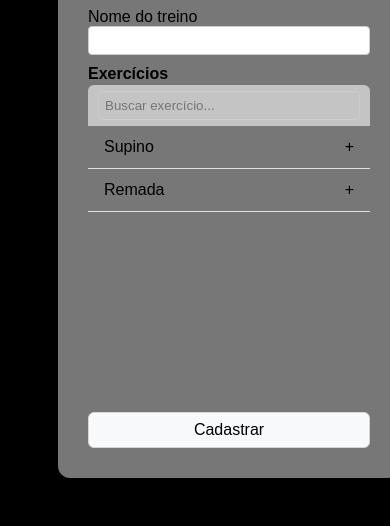
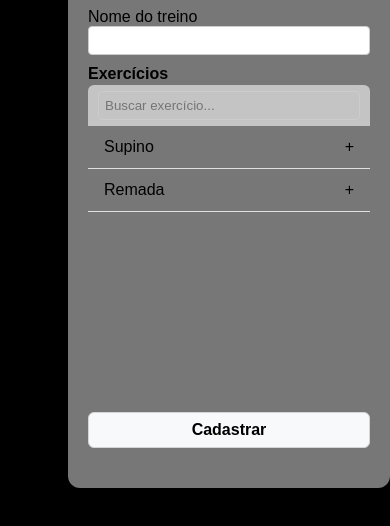
Before and after one commit to Luuhpaaa/workoutdeveloper, a plain HTML site: page pages/novo_treino.html in a window 390 px wide. Shown: the part 256-782 px from the top of the page. Drawn offline with Linux system fonts and the light colour scheme.

Commit message:
Style: trabalhei no tamanho das fontes globais e adicionei responsividade à aplicação

```diff
--- a/assets/style.css
+++ b/assets/style.css
@@ -1,4 +1,6 @@
 @import url('https://fonts.googleapis.com/css2?family=Roboto:wght@300;400;500;700&display=swap');
+:root {
+  --scale-factor: 1.25;}
 
 *,
 *::before,
@@ -10,6 +12,7 @@ textarea,
 select {
   font-family: 'Space Grotesk', sans-serif !important;
 }
+
 *,
 *::before,
 *::after {
@@ -19,16 +22,37 @@ select {
 body{
     font-family:'Space Grotesk', sans-serif !important;
     background-color:black;
+    font-size: calc(1rem * var(--scale-factor));
 }
-input,
-button,
-textarea,
-select {
-  font-family: inherit;
-}
+
 h1, h2, h3, h4, p, li, label{
     color: rgb(252, 253, 253);
     font-family: Cambria, Cochin, Georgia, Times, 'Times New Roman', serif;
+}
+@media (max-width: 768px) {
+  :root {
+    --scale-factor: 1; }
+
+  body {
+    padding: 10px;
+  }
+
+  .card_novotreino {
+    width: 100% !important;
+    padding: 20px !important;
+  }
+
+  .card_treino_exercicio,
+  .form-container {
+    flex-direction: column !important;
+    gap: 20px !important;
+  }
+
+  .painel-detalhes {
+    position: static !important;
+    width: 100% !important;
+    margin-top: 15px;
+  }
 }
 a :hover{
     color: rgb(252, 253, 253);
@@ -129,13 +153,13 @@ main {
     color: #000000 !important;
 }
 button{
-background-color: #f8f9fa;
+  background-color: #f8f9fa;
   color: #212529;
   border: 1px solid #d3d5d8;
   padding: 8px 16px;
   font-size: 1rem;
   font-family: inherit;
-  font-weight: 500;
+  font-weight: bold;
   border-radius: 6px;
   cursor: pointer;
   transition: background-color 0.2s ease-in-out, border-color 0.2s ease-in-out;
```
